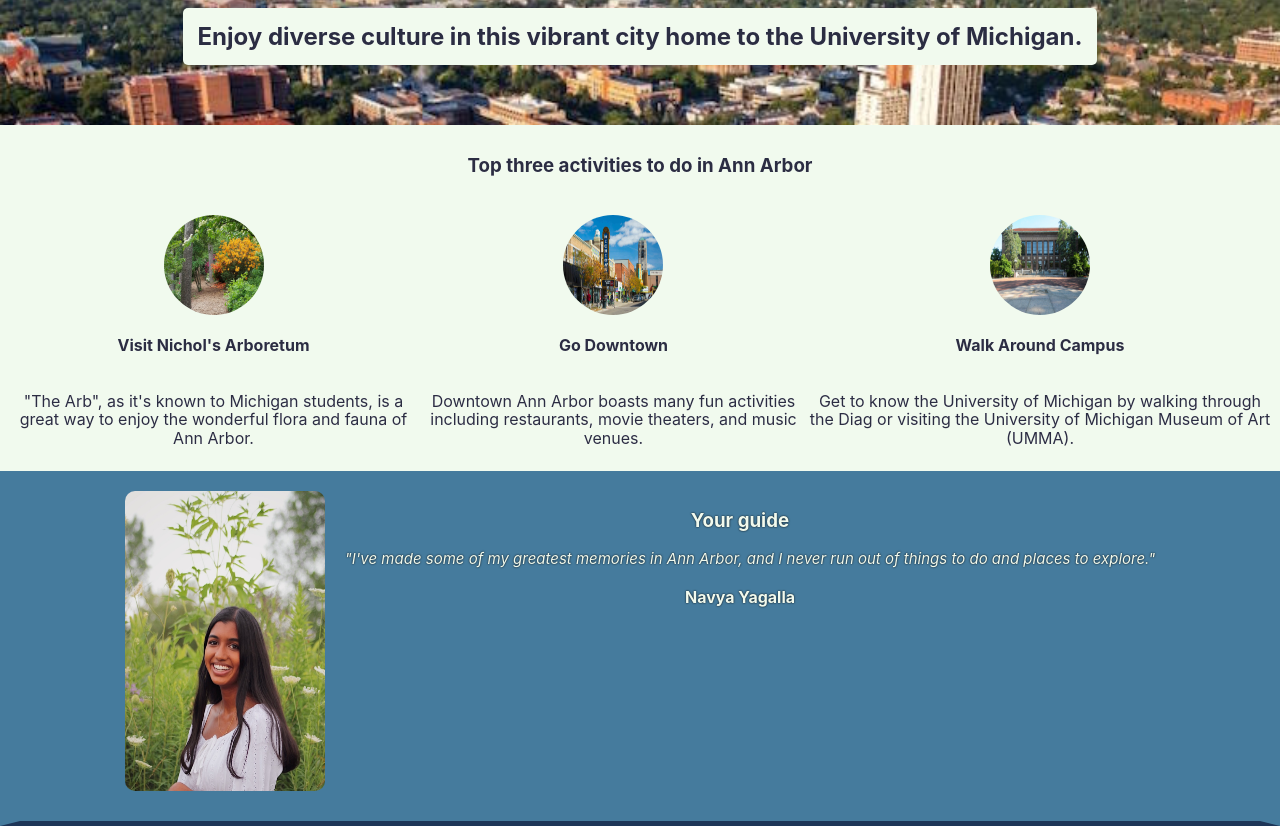
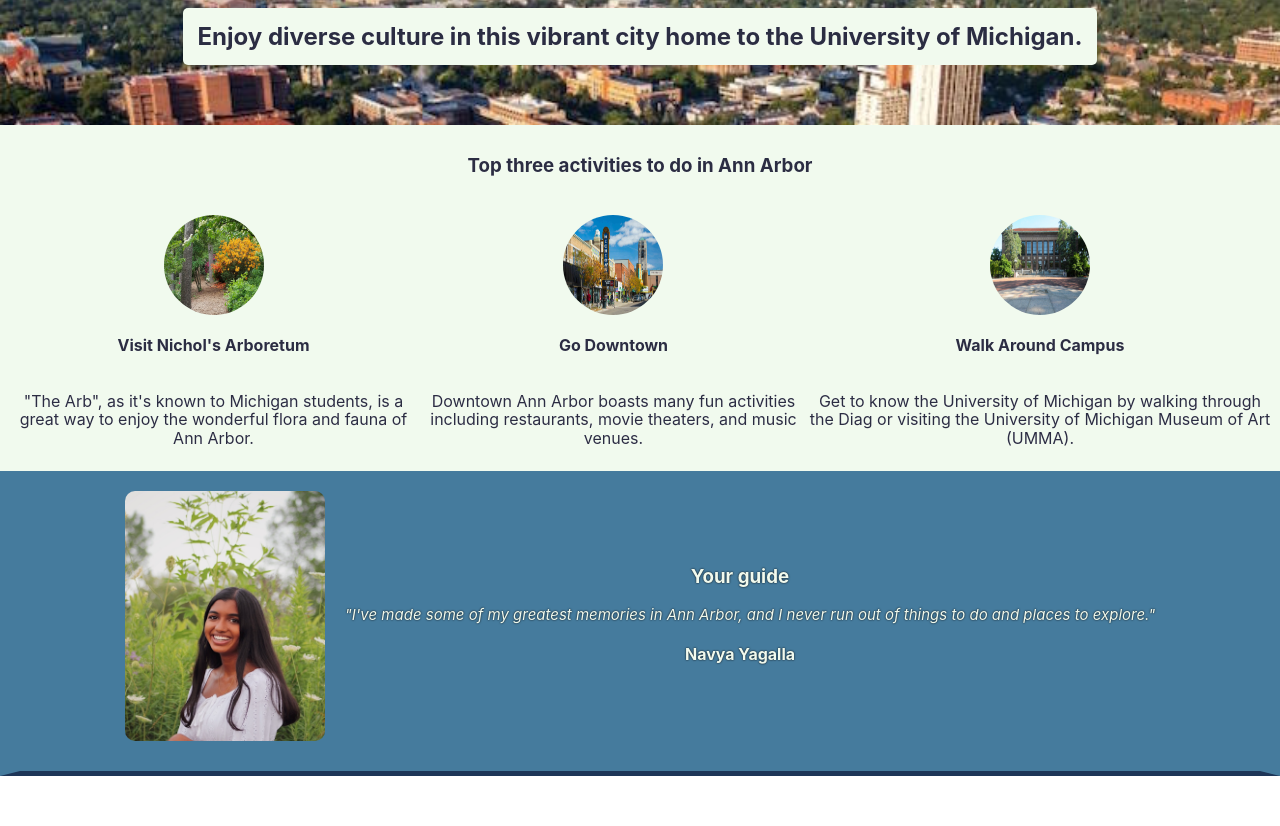
Before and after one commit to navyayagalla/hometown-site, a website built with Vite: page index.html in a window 1280 px wide. Shown: the part 129-955 px from the top of the page. After the commit the page ends 905 px from the top, so only its background shows below. Built offline with nearby package versions, Linux system fonts and the light colour scheme.

Commit message:
Update styles.css

```diff
--- a/styles.css
+++ b/styles.css
@@ -103,13 +103,14 @@
      display: flex;
      justify-content: center;
      text-align: center;
+     align-items: center;
 
      color: #F1FAEE;
      text-shadow: 0px 0px 2px black;
 }
 .avatar{
     width: 200px;
-    height: 300px;
+    height: 250px;
     border-radius: 10px;
     size: cover;
 }
```
